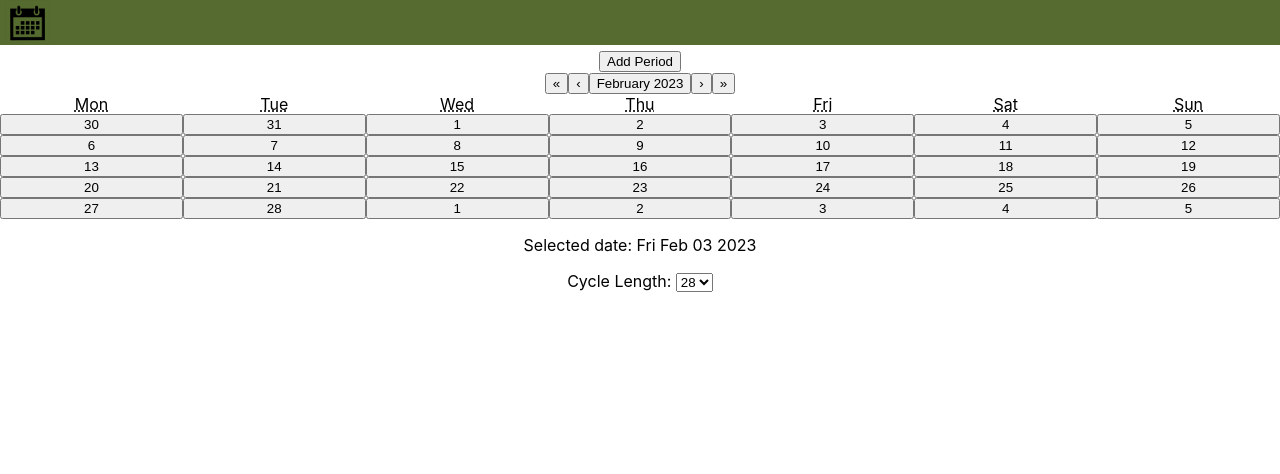
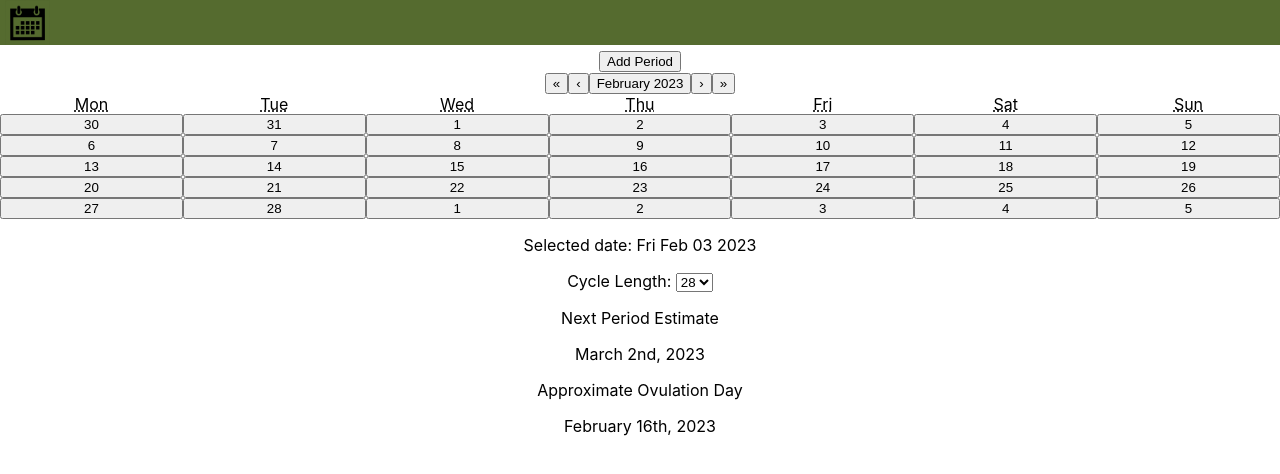
Before and after one commit to juliamachin/react-calendar, a React (Create React App) app: page / in a window 1280 px wide. Shown: the top 474 px of the page. Built offline with nearby package versions, Linux system fonts and the light colour scheme.

Commit message:
added moments with cycle predictions

```diff
--- a/src/Components/Home/Home.js
+++ b/src/Components/Home/Home.js
@@ -57,6 +57,20 @@ const Home = () => {
           <option value="35">35</option>
         </select>
       </form>
+      <div className="col-md-3 m-3 box ">
+        <p>Next Period Estimate</p>
+
+        <Moment format="MMMM Do, YYYY" add={{ days: cycleLength - 1 }}>
+          {date[0]}
+        </Moment>
+      </div>
+      <div className="col-md-3 m-3 box ">
+        <p>Approximate Ovulation Day</p>
+
+        <Moment format="MMMM Do, YYYY" add={{ days: cycleLength - 1 - 14 }}>
+          {date[0]}
+        </Moment>
+      </div>
     </div>
   );
 };
```
